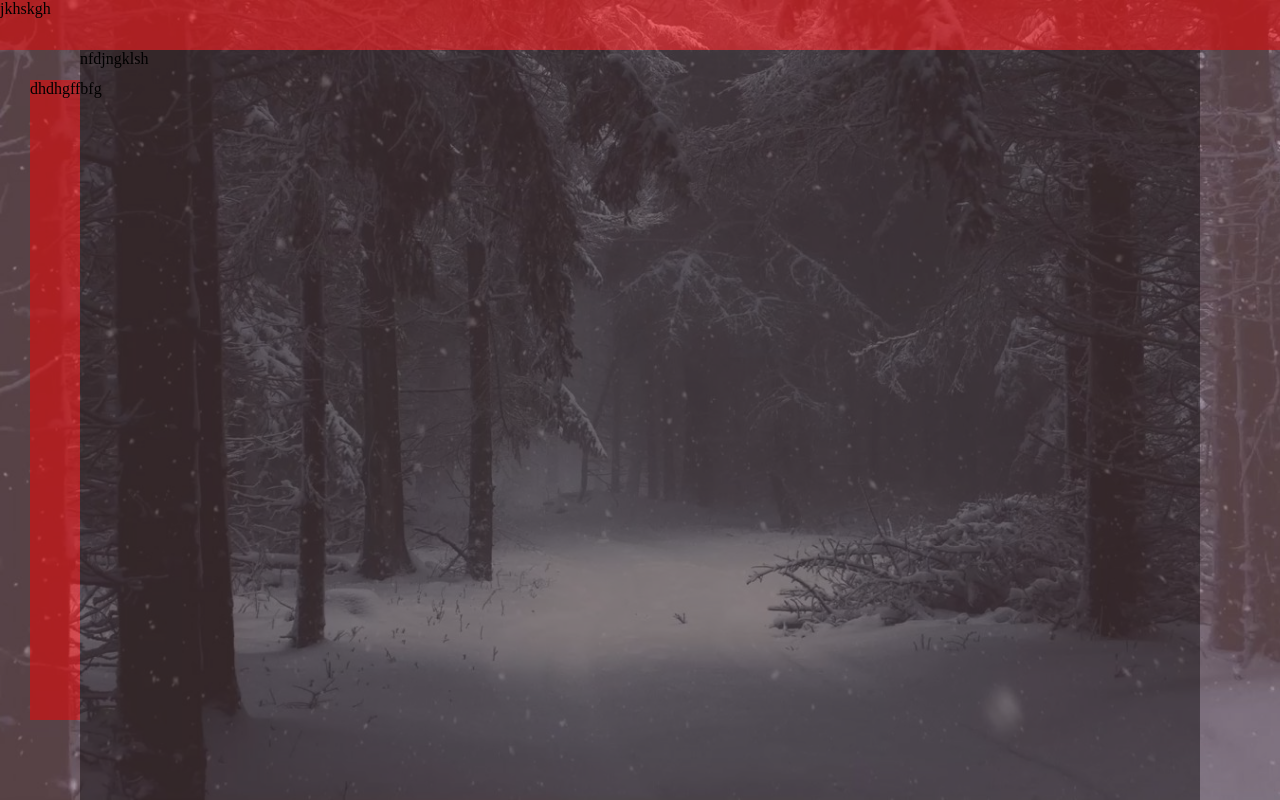
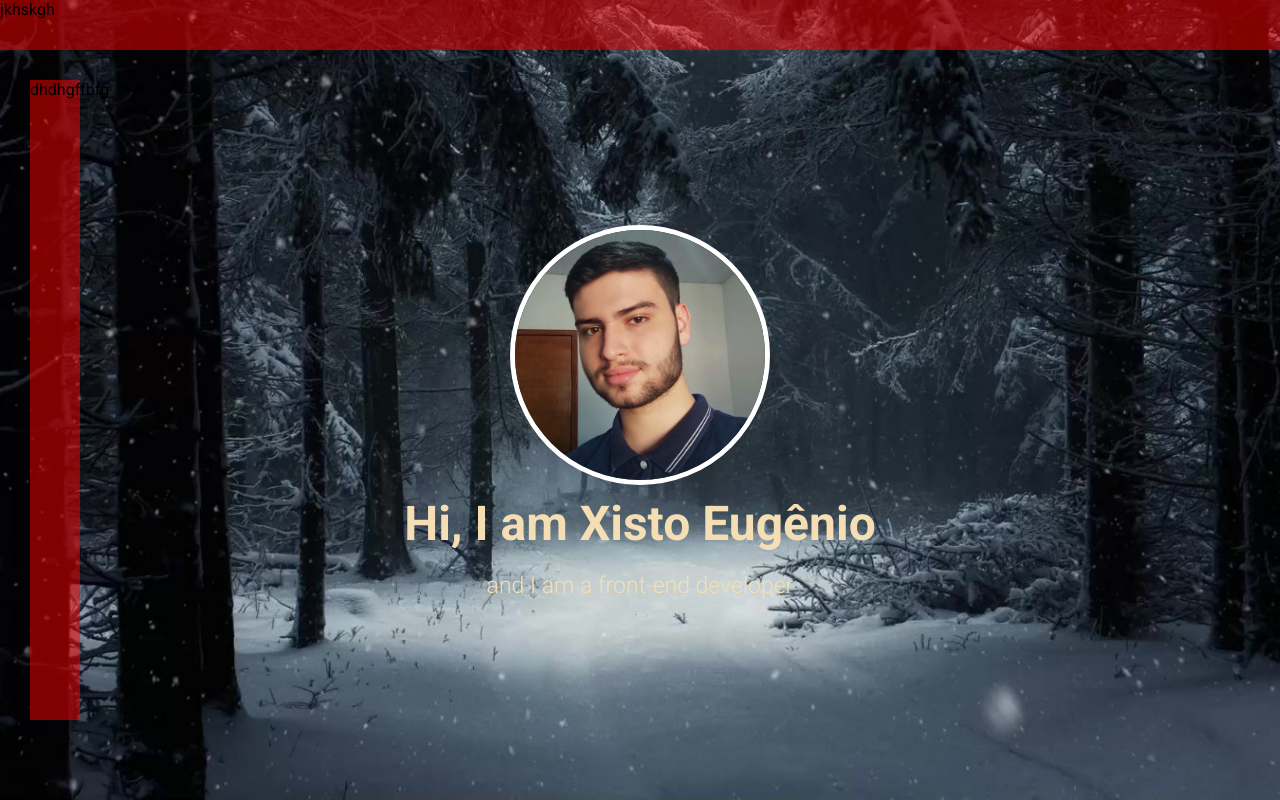
Before and after one commit to xistoeugenio/my-portfolio, a React (Create React App) app: page / in a window 1280 px wide. Built offline with nearby package versions, Linux system fonts and the light colour scheme.

Commit message:
added profile in page home

```diff
--- a/public/index.html
+++ b/public/index.html
@@ -5,9 +5,11 @@
   <meta charset="utf-8" />
   <meta name="viewport" content="width=device-width, initial-scale=1" />
   <meta name="description" content="Web site created using create-react-app" />
+  <link href="https://fonts.googleapis.com/css2?family=Roboto:wght@100;300;400;500;700;900&display=swap" rel="stylesheet">
   <title>React App</title>
   <style>
     * {
+      font-family: 'Roboto', sans-serif;
       margin: 0;
       padding: 0;
       border: 0;
--- a/src/App.jsx
+++ b/src/App.jsx
@@ -1,24 +1,14 @@
 import './app.scss';
+import Profile from './components/profile/Profile';
+
 export default function App() {
   return (
     <div className="App">
       <div className="topbar">jkhskgh</div>
       <div className="sidebar">dhdhgffbfg</div>
       <section className='sections'>
-        <div className='section pink'>
-          <div className="content">
-            nfdjngklsh
-          </div>
-        </div>
-        <div className='section yellow'>
-        <div className="content">
-            nfdjngklsh
-          </div>
-        </div>
-        <div className='section blue'>
-        <div className="content">
-            nfdjngklsh
-          </div>
+        <div className="section">
+          <Profile />
         </div>
         <div className='section pink'>
           <div className="content">
--- a/src/app.scss
+++ b/src/app.scss
@@ -53,7 +53,6 @@
             position: relative;
 
             >* {
-                background-color: rgba(0, 0, 0, 0.411);
                 width: calc(100% - 160px);
                 height: calc(100% - 50px);
                 position: absolute;
--- /dev/null
+++ b/src/components/profile/Profile.jsx
@@ -0,0 +1,17 @@
+import "./profile.scss";
+
+export default function Profile() {
+  return (
+    <div className="profile">
+        <div className="profileContainer">
+            <div className="imgContainer">
+                <img src="assets/xisto.jpg" alt="" />
+            </div>
+            <div className="textContainer">
+                <h1>Hi, I am Xisto Eugênio</h1>
+                <span>and I am a front-end developer</span>
+            </div>
+        </div>
+    </div>
+  )
+}
--- /dev/null
+++ b/src/components/profile/profile.scss
@@ -0,0 +1,46 @@
+.profile {
+    display: flex;
+    align-items: center;
+    justify-content: center;
+
+    .profileContainer {
+        display: flex;
+        flex-direction: column;
+        align-items: center;
+        justify-content: space-between;
+        width: 550px;
+        height: 400px;
+
+        .imgContainer {
+            width: 250px;
+            height: 250px;
+            border-radius: 50%;
+            border: 5px solid white;
+
+            img {
+                width: 250px;
+                height: 250px;
+                border-radius: 50%;
+                object-fit: cover;
+            }
+        }
+
+        .textContainer{
+            height: 130px;
+            display: flex;
+            color: wheat;
+            flex-direction: column;
+            align-items: center;
+
+            h1{
+                font-size: 48px;
+            }
+
+            span{
+                font-size: 23px;
+                margin-top: 20px;
+                font-weight: 300
+            }
+        }
+    }
+}
```
Also changed, not shown: public/assets/xisto.jpg (added).
